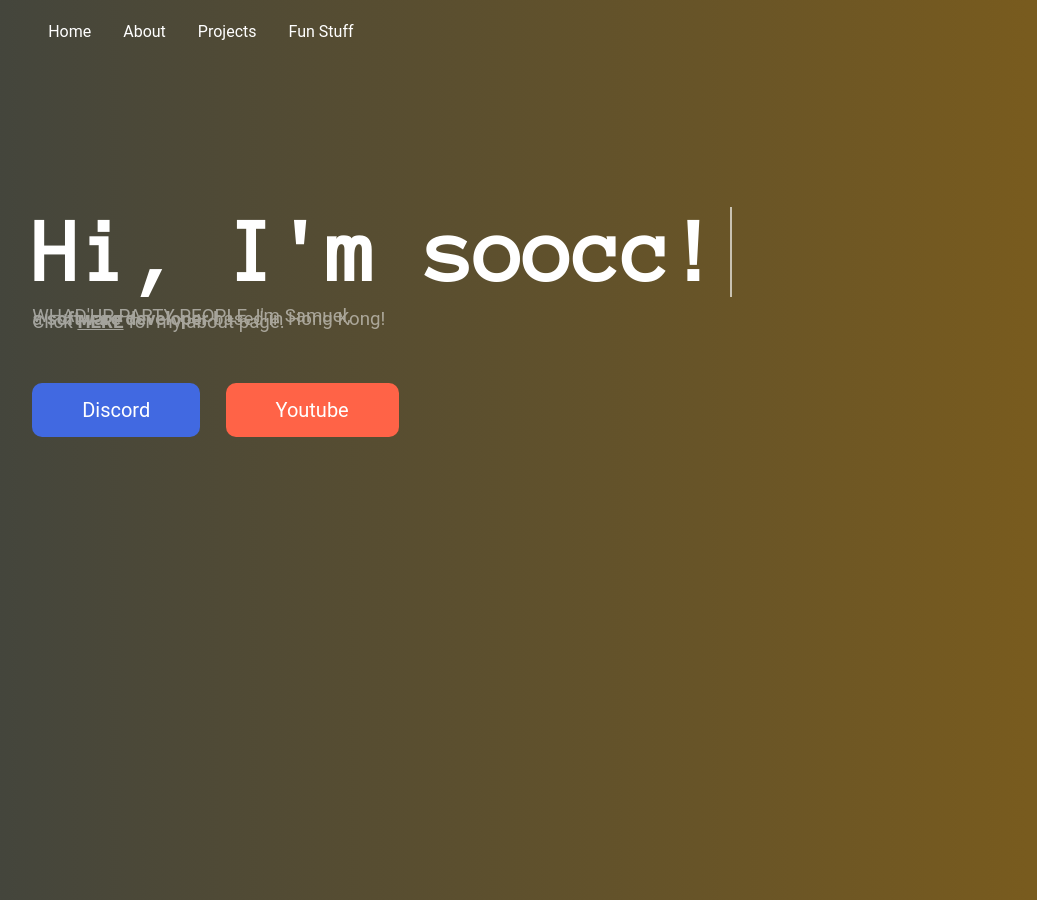
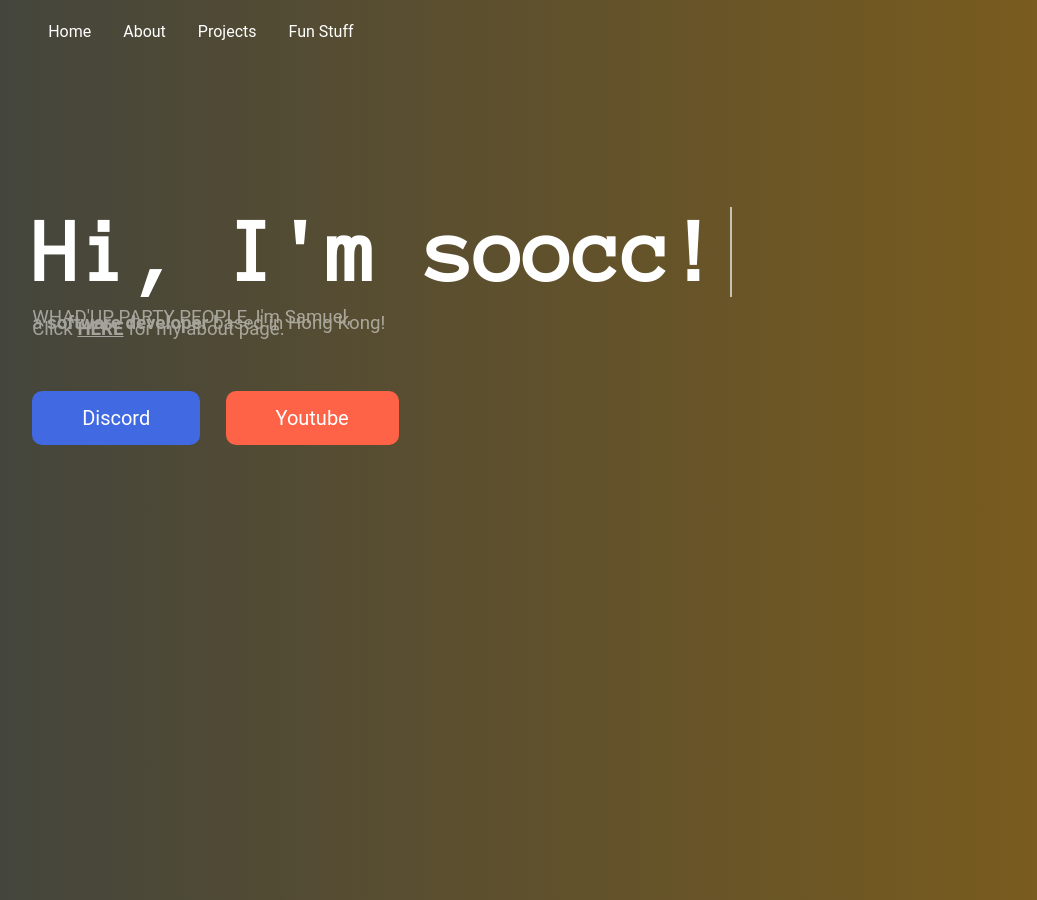
Before and after one commit to soocc/sooccsocks2, a Jekyll site: the page built from index.html, in a window 1280 px wide. Shown: the whole page, without its empty margins (39-1076 px from the left). Built offline with Jekyll 4.4.1, drawn with Linux system fonts in a browser that asks for light colours; some web fonts are replaced.

Commit message:
Update index.html

```diff
--- a/index.html
+++ b/index.html
@@ -62,7 +62,7 @@ layout: default
 
       h3 {
         font-weight: normal;
-        line-height: 3px;
+        line-height: 30%;
         margin-left: 5%;
         opacity: 50%;
       }
```
